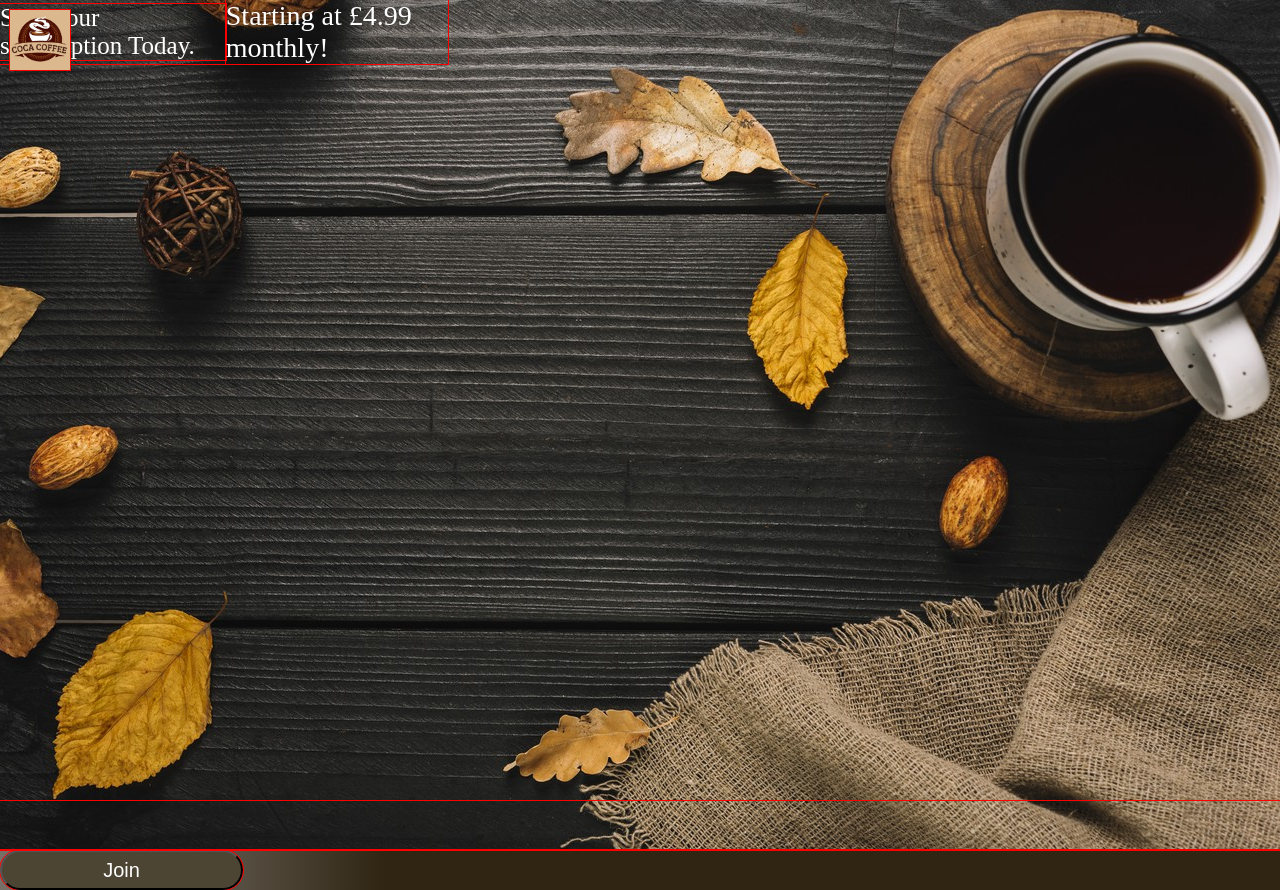
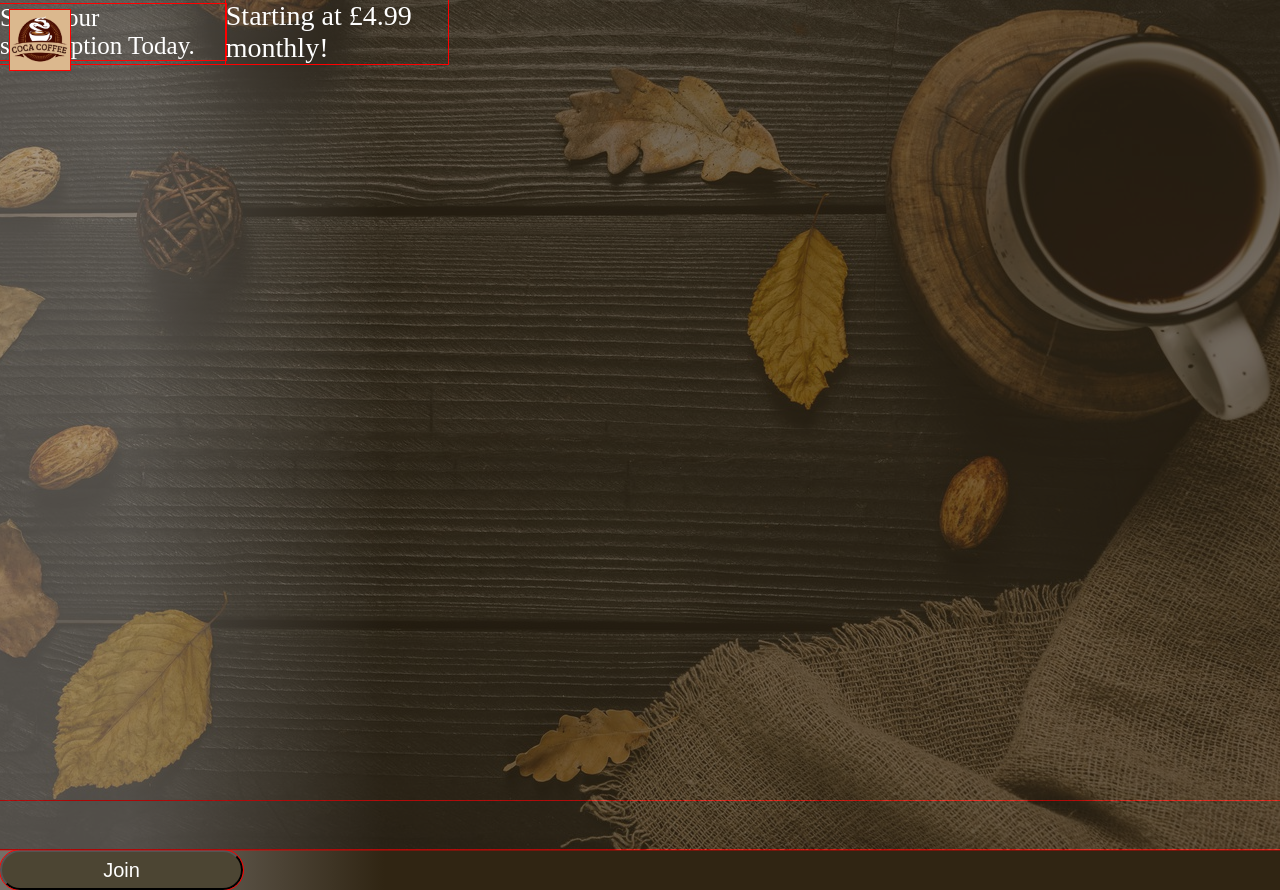
Before and after one commit to MohammedUsman-hub/coffee-subscription-landing-page, a React (Create React App) app in the folder coffee-sub/: page / in a window 1280 px wide. Built offline with nearby package versions, Linux system fonts and the light colour scheme.

Commit message:
back on coffee LP, bg

```diff
--- a/coffee-sub/src/index.css
+++ b/coffee-sub/src/index.css
@@ -18,6 +18,7 @@ html, body{
   display: flex;
   justify-content: flex-end;
   min-height: 100vh;
+  opacity: 35%;
 
  /* opacity: 75%;*/
 }
```
